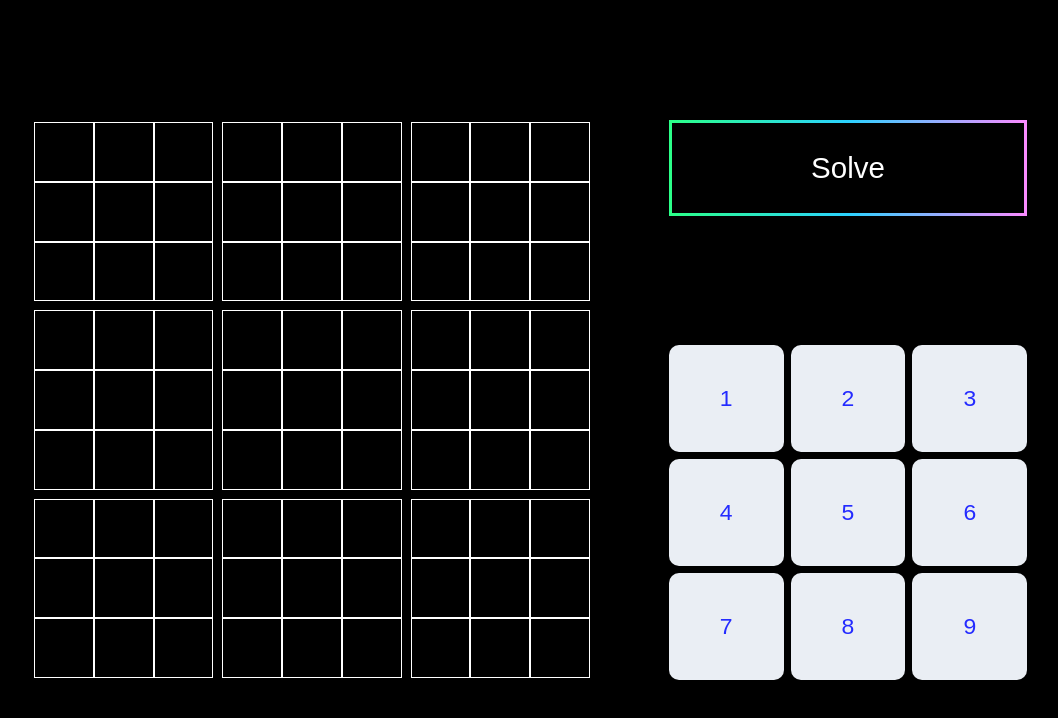
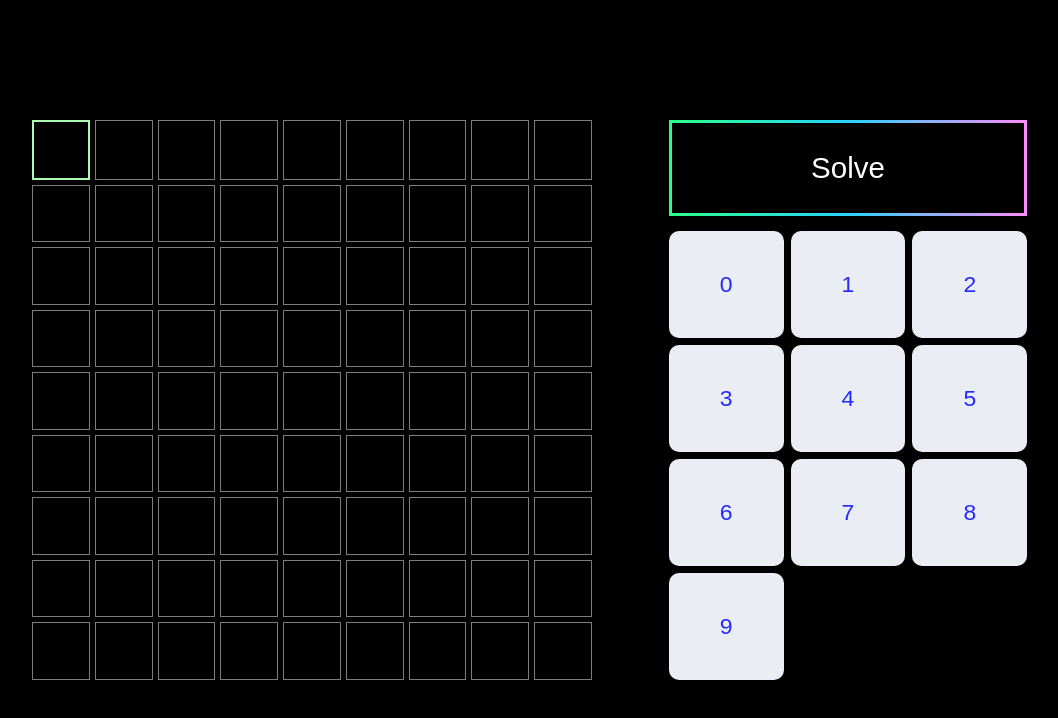
Before and after one commit to Sagar-Sharma-7/Sudoku-Solver-UI, a plain HTML site: page index.html in a window 1280 px wide. Shown: the whole page, without its empty margins (72-1130 px from the left). Drawn offline with Linux system fonts and the light colour scheme.

Commit message:
found filling bug

```diff
--- a/index.html
+++ b/index.html
@@ -11,7 +11,6 @@
 
     <div id="container">
         <div id="board">
-            <div class="box_grid">
                 <div class="box"></div>
                 <div class="box"></div>
                 <div class="box"></div>
@@ -21,8 +20,15 @@
                 <div class="box"></div>
                 <div class="box"></div>
                 <div class="box"></div>
-            </div>
-            <div class="box_grid">
+                <div class="box" title="1"></div>
+                <div class="box" title="2"></div>
+                <div class="box" title="3"></div>
+                <div class="box" title="4"></div>
+                <div class="box" title="5"></div>
+                <div class="box" title="6"></div>
+                <div class="box" title="7"></div>
+                <div class="box" title="8"></div>
+                <div class="box" title="9"></div>
                 <div class="box"></div>
                 <div class="box"></div>
                 <div class="box"></div>
@@ -32,8 +38,6 @@
                 <div class="box"></div>
                 <div class="box"></div>
                 <div class="box"></div>
-            </div>
-            <div class="box_grid">
                 <div class="box"></div>
                 <div class="box"></div>
                 <div class="box"></div>
@@ -43,8 +47,6 @@
                 <div class="box"></div>
                 <div class="box"></div>
                 <div class="box"></div>
-            </div>
-            <div class="box_grid">
                 <div class="box"></div>
                 <div class="box"></div>
                 <div class="box"></div>
@@ -54,8 +56,6 @@
                 <div class="box"></div>
                 <div class="box"></div>
                 <div class="box"></div>
-            </div>
-            <div class="box_grid">
                 <div class="box"></div>
                 <div class="box"></div>
                 <div class="box"></div>
@@ -65,8 +65,6 @@
                 <div class="box"></div>
                 <div class="box"></div>
                 <div class="box"></div>
-            </div>
-            <div class="box_grid">
                 <div class="box"></div>
                 <div class="box"></div>
                 <div class="box"></div>
@@ -76,8 +74,6 @@
                 <div class="box"></div>
                 <div class="box"></div>
                 <div class="box"></div>
-            </div>
-            <div class="box_grid">
                 <div class="box"></div>
                 <div class="box"></div>
                 <div class="box"></div>
@@ -87,8 +83,6 @@
                 <div class="box"></div>
                 <div class="box"></div>
                 <div class="box"></div>
-            </div>
-            <div class="box_grid">
                 <div class="box"></div>
                 <div class="box"></div>
                 <div class="box"></div>
@@ -98,18 +92,8 @@
                 <div class="box"></div>
                 <div class="box"></div>
                 <div class="box"></div>
-            </div>
-            <div class="box_grid">
-                <div class="box"></div>
-                <div class="box"></div>
-                <div class="box"></div>
-                <div class="box"></div>
-                <div class="box"></div>
-                <div class="box"></div>
-                <div class="box"></div>
-                <div class="box"></div>
-                <div class="box"></div>
-            </div>
+
+
 
         </div>
         <div id="buttons">
@@ -117,6 +101,7 @@
                 <button id="solve_btn">Solve</button>
             </div>
             <div id="num_pad">
+                <button class="num">0</button>
                 <button class="num">1</button>
                 <button class="num">2</button>
                 <button class="num">3</button>
--- a/public/script/main.js
+++ b/public/script/main.js
@@ -3,24 +3,38 @@ const num = document.querySelectorAll(".num");
 const solve_btn = document.querySelector("#solve_btn");
 
 
-boxes.forEach(box => {
-    box.addEventListener("click", () => {
-        num.forEach(item => {
-            item.addEventListener("click", () =>{
-                let n = item.innerHTML;
-                box.innerHTML = n;
-            });
-        });
-    });
-});
 
+let i = 0;
+let f = true;
+const filling = () => {
+    boxes.forEach(b => {
+        b.style.borderColor = "rgb(125, 125, 125)";
+        b.style.borderWidth = "1px";
+    })
+    boxes[i].style.borderColor = "#ACFBAF";
+    boxes[i].style.borderWidth = "2px"
+       num[1].onclick = () => {
+            boxes[i].innerHTML = 1;
+            console.log(i)
+            i += 1;
+            if(i < 81){
+                f = true;
+                filling();
+            }else{
+                f = false;
+            }
+    };
+}
 
+if(f == true){
+    filling();
+}
 
-solve_btn.addEventListener("click", () => {
-    boxes.forEach(box => {
-        if(box.innerHTML == ""){
-                box.innerHTML = 0;
-        };
-    });
+// solve_btn.addEventListener("click", () => {
+//     boxes.forEach(box => {
+//         if(box.innerHTML == ""){
+//                 box.innerHTML = 0;
+//         };
+//     });
 
-});
+// });
--- a/public/style/style.scss
+++ b/public/style/style.scss
@@ -36,20 +36,15 @@ body{
         @include dim(70vh, 70vh);
         border-radius: 2px;
         display: grid;
-        grid-template-columns: repeat(3, 1fr);
+        grid-template-columns: repeat(9, 1fr);
         grid-gap: 5px;
-        .box_grid{
-            border: 2px dotted black;
-            display: grid;
-            grid-template-columns: repeat(3, 1fr);
             div{
-                border: 1px solid white;
+                border: 1px solid rgb(125, 125, 125);
                 cursor: pointer;
                 color: white;
                 font-size: 1.3rem;
                 @include flex();
             }
-        }
     }
     #buttons{
         @include dim(40vw, 70vh);
```
Also changed, not shown: public/style/style.css, 1 other file.
